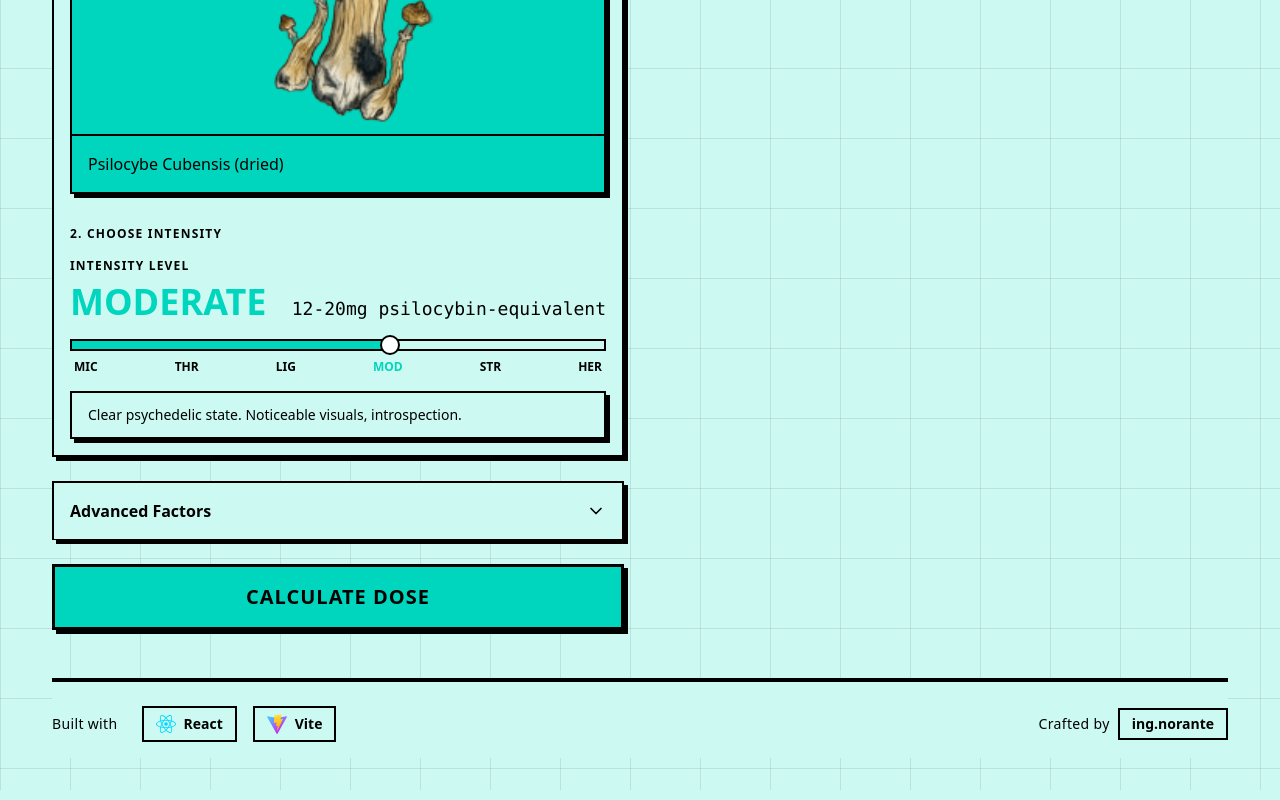
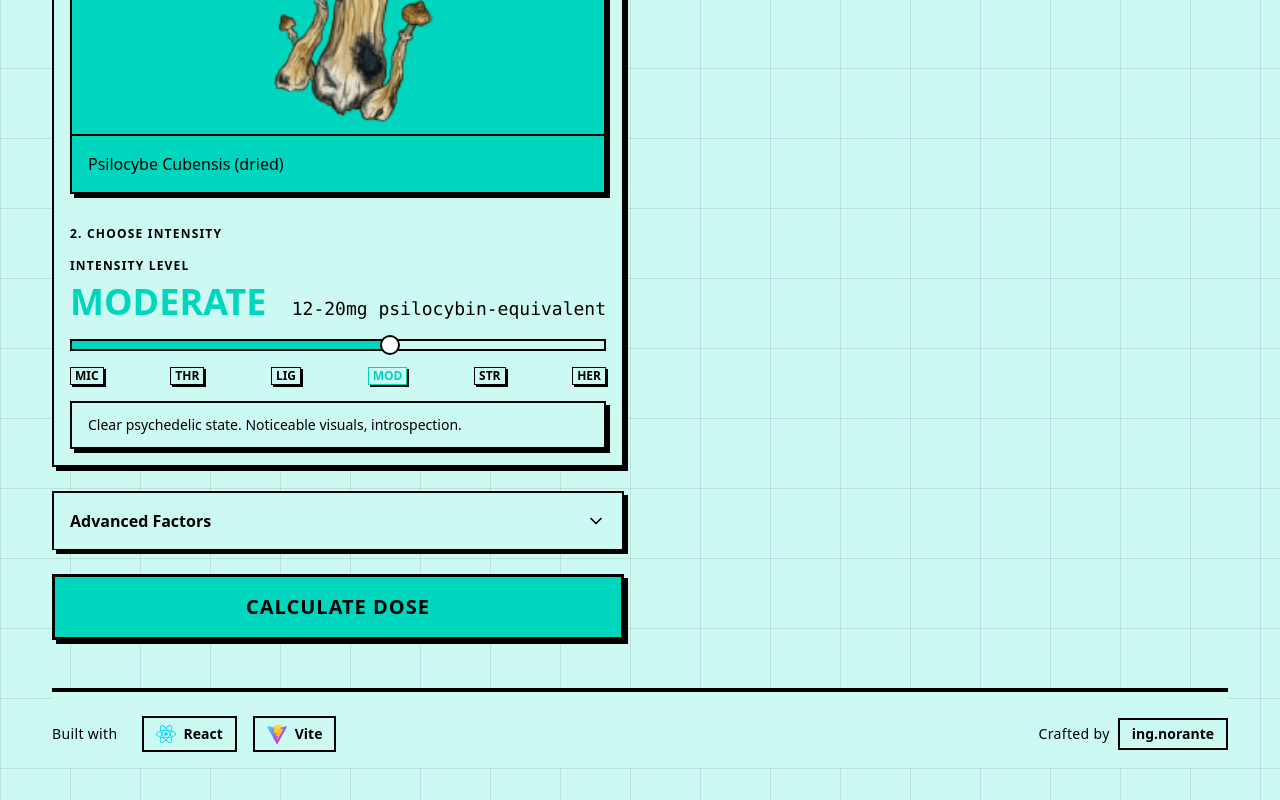
Before and after one commit to ing-norante/mycodosing.wtf, a React (Vite) app: page / in a window 1280 px wide. Shown: the part 1122-1922 px from the top of the page. Built offline with nearby package versions, Linux system fonts and the light colour scheme; no server answers.

Commit message:
Add small shadow variable and update styles in IntensitySelector and dosage store

```diff
--- a/src/components/IntensitySelector.tsx
+++ b/src/components/IntensitySelector.tsx
@@ -43,7 +43,7 @@ export function IntensitySelector() {
       </div>
 
       {/* Slider */}
-      <div className="space-y-2">
+      <div className="space-y-4">
         <Slider
           className="cursor-pointer"
           aria-label="Intensity level slider"
@@ -65,7 +65,7 @@ export function IntensitySelector() {
               key={level.level}
               onClick={() => setIntensity(level.level)}
               className={cn(
-                "cursor-pointer px-1 text-xs font-bold uppercase transition-colors",
+                "shadow-shadow-small hover:translate-x-boxShadowX hover:translate-y-boxShadowY active:translate-x-boxShadowX active:translate-y-boxShadowY cursor-pointer rounded-none border px-1 text-xs font-bold uppercase transition-colors hover:shadow-none active:shadow-none",
                 i === currentIndex
                   ? "text-main"
                   : "text-muted-foreground hover:text-foreground",
--- a/src/index.css
+++ b/src/index.css
@@ -17,6 +17,7 @@
   --ring: oklch(0% 0 0);
   --overlay: oklch(0% 0 0 / 0.8);
   --shadow: 4px 4px 0px 0px var(--border);
+  --shadow-small: 2px 2px 0px 0px var(--border);
   --chart-1: #00d6bd;
   --chart-2: #0099ff;
   --chart-3: #7a83ff;
@@ -36,6 +37,7 @@
   --border: oklch(0% 0 0);
   --ring: oklch(100% 0 0);
   --shadow: 4px 4px 0px 0px var(--border);
+  --shadow-small: 2px 2px 0px 0px var(--border);
   --chart-1: #00bda7;
   --chart-2: #008ae5;
   --chart-3: #7a83ff;
@@ -185,6 +187,7 @@
   --spacing-reverseBoxShadowY: -4px;
   --radius-base: 0px;
   --shadow-shadow: var(--shadow);
+  --shadow-shadow-small: var(--shadow-small);
   --font-weight-base: 500;
   --font-weight-heading: 800;
 }
--- a/src/stores/useDosageStore.ts
+++ b/src/stores/useDosageStore.ts
@@ -43,7 +43,7 @@ const initialState = {
   } as DosageInput["substance"],
   intensity: "moderate" as IntensityLevel,
   bodyWeightKg: undefined,
-  useWeightAdjustment: false,
+  useWeightAdjustment: true,
   onMAOI: false,
   lastDosePsilocybinMg: undefined,
   daysSinceLastDose: undefined,
```
